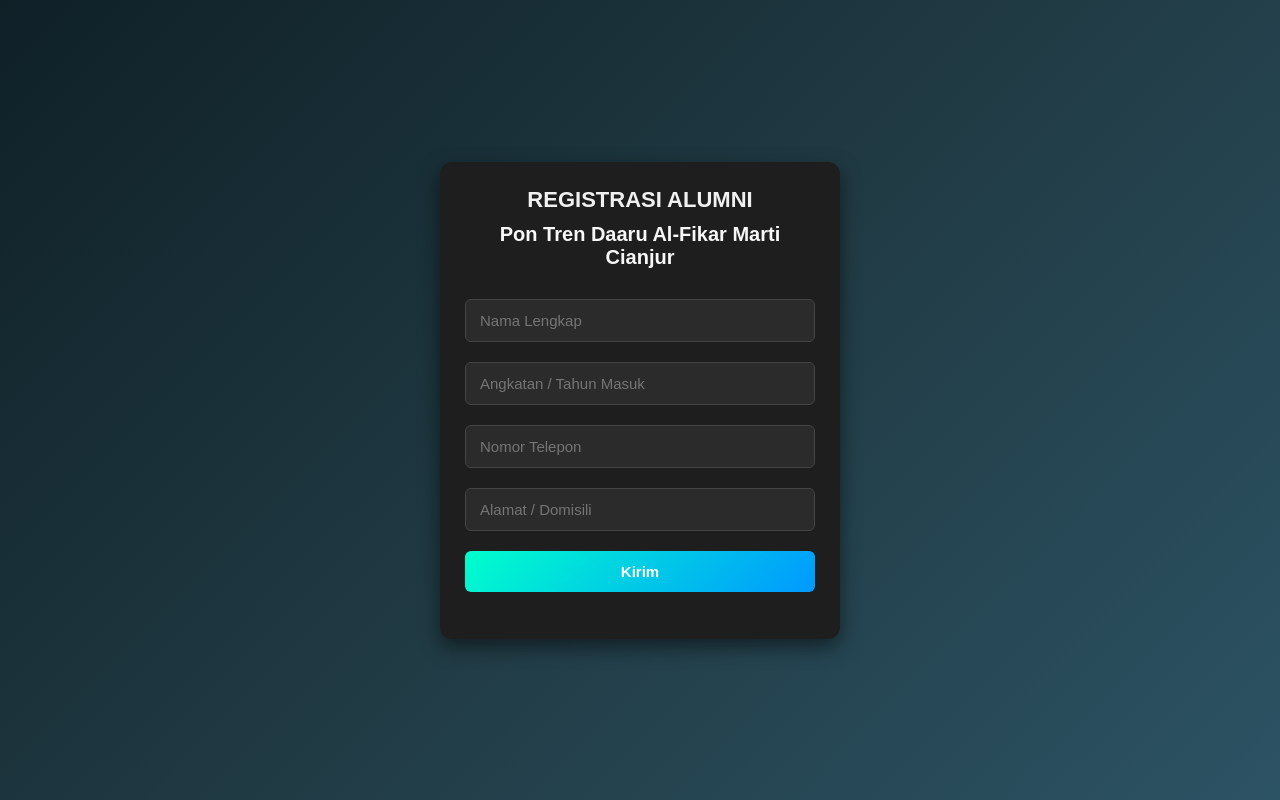
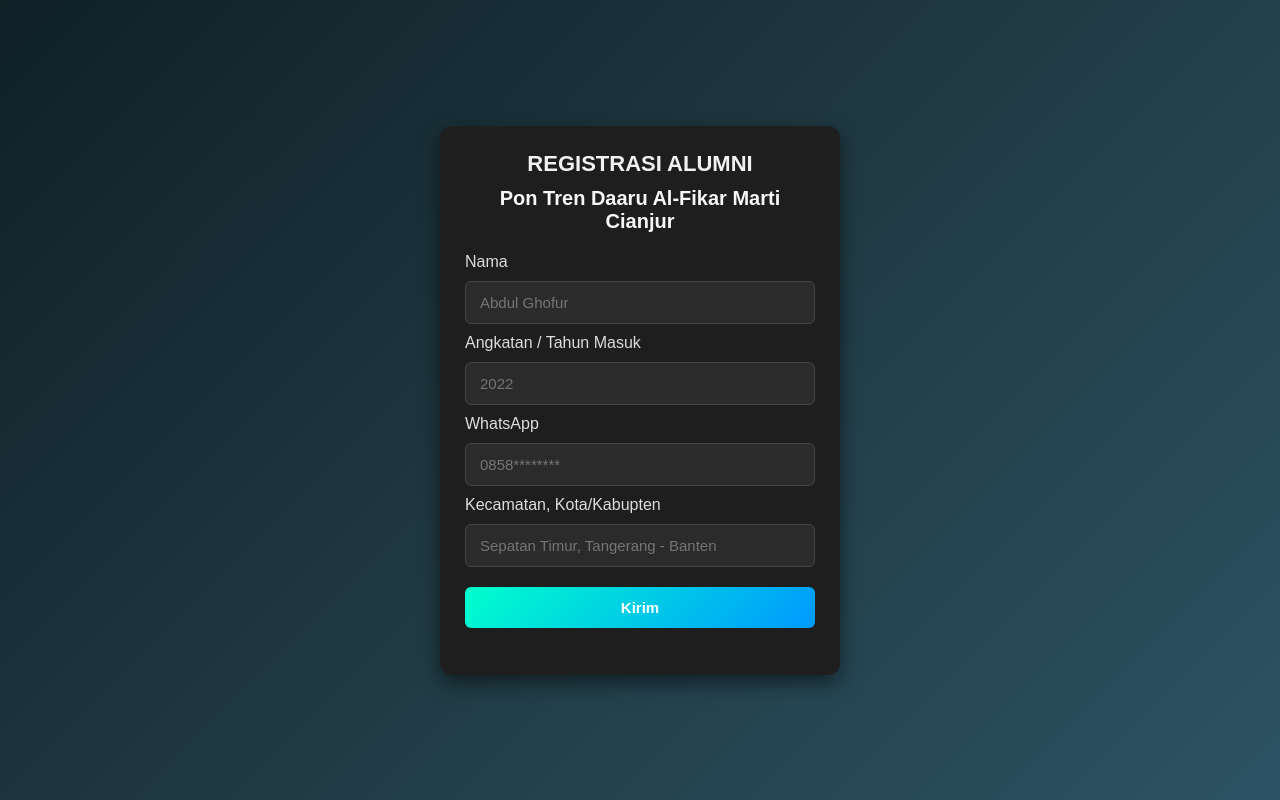
Before and after one commit to abdulghofur-opun-opung/Personal-Web-Abdul-Ghofur, a plain HTML site: page Data Alumni/index.html in a window 1280 px wide. Drawn offline with nearby package versions, Linux system fonts and the light colour scheme.

Commit message:
mengedit index.html

```diff
--- a/Data Alumni/index.html
+++ b/Data Alumni/index.html
@@ -14,20 +14,24 @@
   <h3>Pon Tren Daaru Al-Fikar Marti Cianjur</h3>
   <form name="data-alumni-df" id="alumniForm">
     <div class="input-group">
+      <label for="name">Nama</label>
       <i class="fa fa-user"></i>
-      <input type="text" name="nama" id="nama" placeholder="Nama Lengkap" required>
+      <input type="text" name="nama" id="nama" placeholder="Abdul Ghofur" required>
     </div>
     <div class="input-group">
+      <label for="angkatan">Angkatan / Tahun Masuk</label>
       <i class="fa fa-graduation-cap"></i>
-      <input type="number" name="angkatan" id="angkatan" placeholder="Angkatan / Tahun Masuk" required>
+      <input type="number" name="angkatan" id="angkatan" placeholder="2022" required>
     </div>
     <div class="input-group">
+      <label for="Telepon">WhatsApp</label>
       <i class="fa fa-phone"></i>
-      <input type="number" name="telepon" id="telepon" placeholder="Nomor Telepon" required>
+      <input type="number" name="telepon" id="telepon" placeholder="0858********" required>
     </div>
     <div class="input-group">
       <i class="fa fa-home"></i>
-      <input type="text" name="alamat" id="alamat" placeholder="Alamat / Domisili" required>
+      <label for="kecamatan">Kecamatan, Kota/Kabupten</label>
+      <input type="text" name="kecamatan" id="kabupaten" placeholder="Sepatan Timur, Tangerang - Banten" required>
     </div>
     <button type="submit" class="btn">Kirim</button>
   </form>
--- a/Data Alumni/style.css
+++ b/Data Alumni/style.css
@@ -36,7 +36,9 @@ body {
   font-size: 20px;
   color: #f7f7f7;
 }
-
+.form-container label {
+  color: #ddd;
+}
 .form-container input,
 .form-container button {
   width: 100%;
```
